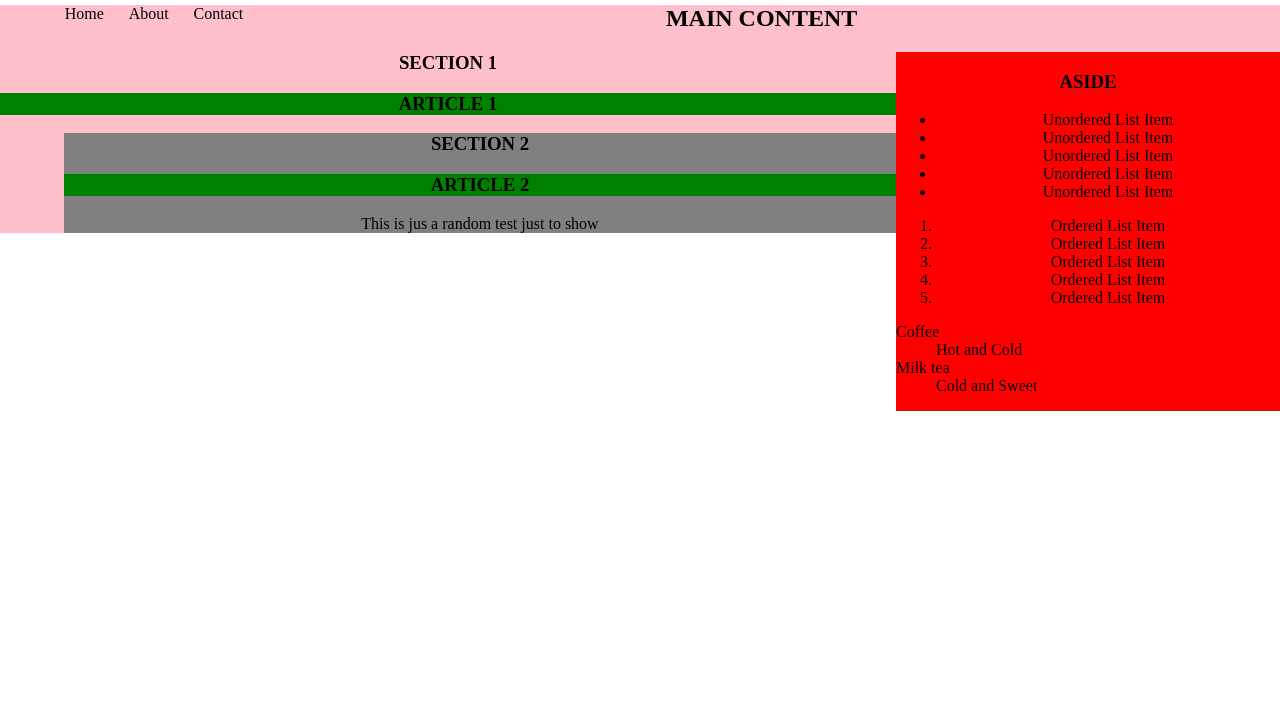
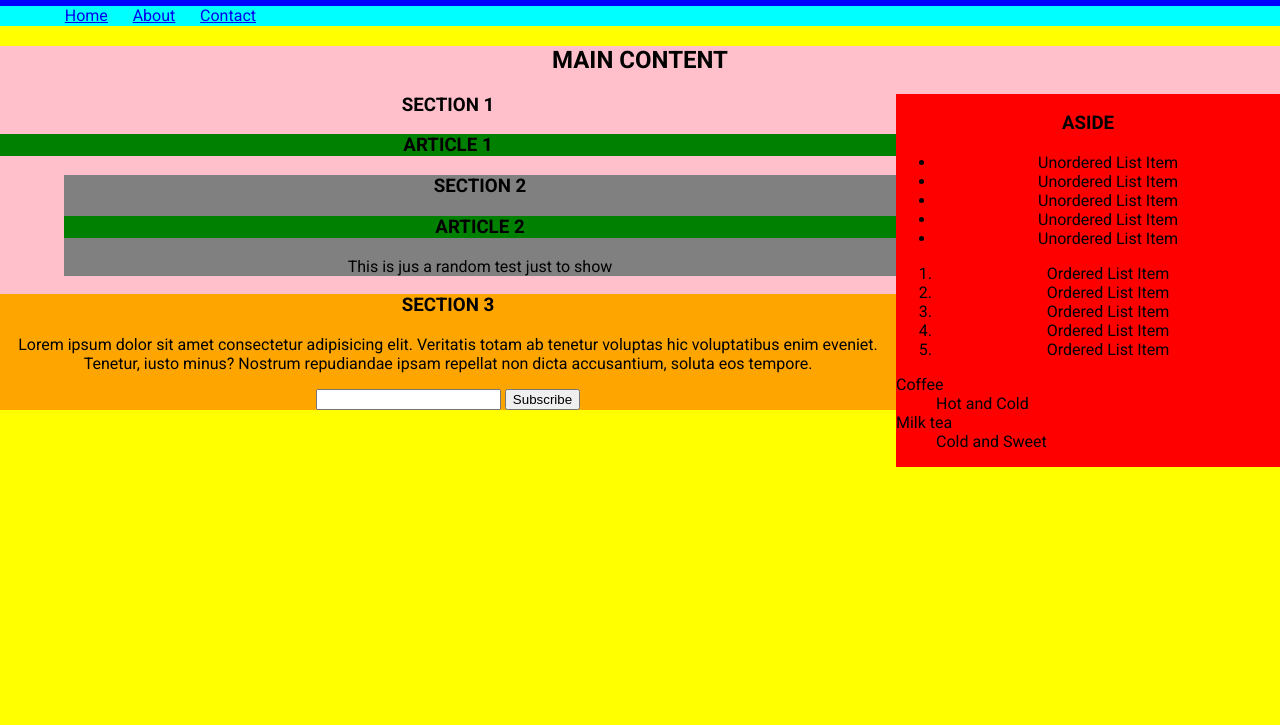
Before and after one commit to reynajane/BASIC-SEMANTIC-ELEMENTS, a plain HTML site: page index.html in a window 1280 px wide. Shown: the part 75-800 px from the top of the page. Drawn offline with Linux system fonts and the light colour scheme.

Commit message:
section 3 he, p, and form

```diff
--- a/index.html
+++ b/index.html
@@ -5,9 +5,9 @@
     <meta http-equiv="X-UA-Compatible" content="IE=edge">
     <meta name="viewport" content="width=device-width, initial-scale=1.0">
     <title>Basic Semantic Layout Exercise</title>
-    <link rel="stylesheet" href="">
-    <link rel="stylesheet" href="">
-
+    <link rel="preconnect" href="https://fonts.googleapis.com">
+    <link rel="preconnect" href="fonts.gstatic.com" crossorigin">
+    <link href="https://fonts.googleapis.com/css2?family=Roboto:wght@400;700&display=swap" rel="stylesheet">
     <link rel="stylesheet" href="styles.css">
 
     <style>
@@ -17,16 +17,16 @@
         }
     </style>
 </head>
-<body style="padding:0;margin:0;text-align:center;">
+<body style="background-color:yellow;padding:0;margin:0;text-align:center;">
     <!--------------------- HEADER SECTION ---------------->
     <header style="background-color: blue;padding:0;margin:0;">
         <h1>HEADER</h1>
         <!--------------------- NAVIGATION SECTION --------------->
         <nav style="background-color: aqua;padding: 0;margin: 0;height: 20%;">
-            <ul  style="list-style: none;">
-                <li class="nav__link"><a ref="#"></a>Home</li>
-                <li class="nav__link"><a ref="#"></a>About</li>
-                <li class="nav__link"><a ref="#"></a>Contact</li>
+            <ul  style="list-style-type: none; height: 20px;">
+                <li class="nav__link"><a href="#">Home</a></li>
+                <li class="nav__link"><a href="#">About</a></li>
+                <li class="nav__link"><a href="#">Contact</a></li>
             </ul>
         </nav>
     </header>
@@ -82,14 +82,20 @@
     <!-- ASIDE -->
 
         <!-- --------------------SECTION 3------------------ -->
-    <!-- ARTICLE 2 -->
-    <!-- ASIDE -->
+    <section style="background-color: orange;height: 25%;">
+        <h3>SECTION 3</h3>
+        <p>Lorem ipsum dolor sit amet consectetur adipisicing elit. Veritatis totam ab tenetur voluptas hic voluptatibus enim eveniet. Tenetur, iusto minus? Nostrum repudiandae ipsam repellat non dicta accusantium, soluta eos tempore.</p>
+        <form action="#"></form>
+            <input type="text">
+            <button type="submit">Subscribe</button>
+    </section>
 
     </main>
 
 
 
-
+    <!-- ARTICLE 2 -->
+    <!-- ASIDE -->
 
 
 
--- a/styles.css
+++ b/styles.css
@@ -1,3 +1,9 @@
+body{
+    font-family: 'Roboto' , sans-serif;
+}
+
+
+
 #article2{
     background-color: green;
 }
```
